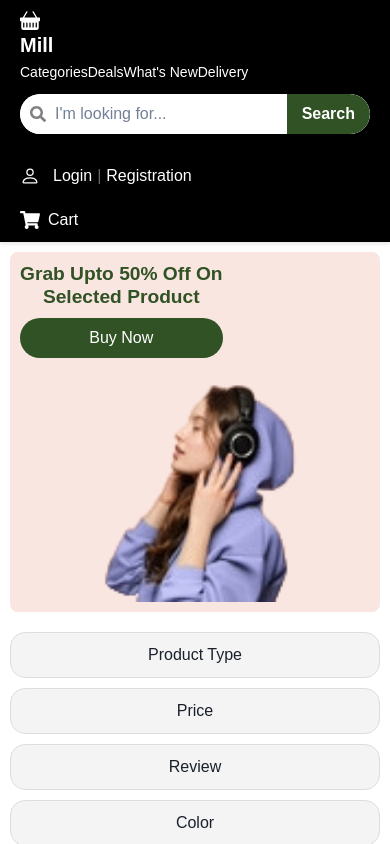
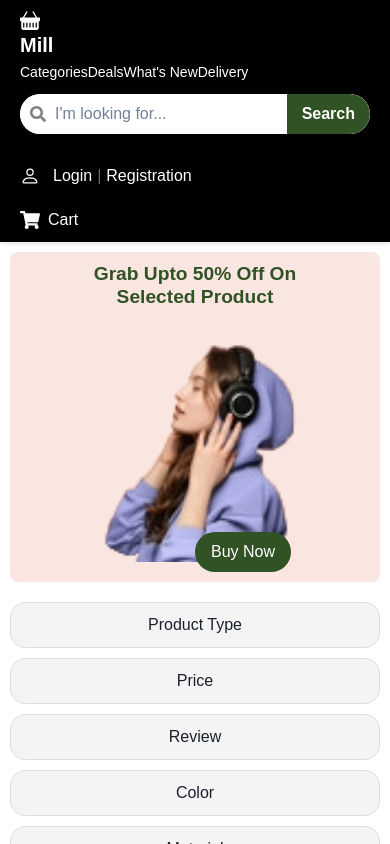
Before and after one commit to Antoine-Nchore/e-commerce-frontend, a React (Create React App) app: page / in a window 390 px wide. Shown: the top 844 px of the page. Built offline with nearby package versions, Linux system fonts and the light colour scheme; no server answers.

Commit message:
updated files

```diff
--- a/src/styles/Header.css
+++ b/src/styles/Header.css
@@ -38,10 +38,11 @@
   flex-shrink: 0;
 }
 
+
 @media (max-width: 480px) {
   .header {
     flex-direction: column;
-    align-items: flex-start;
+    align-items: center;
     padding: 10px;
     margin: 10px;
   }
@@ -55,16 +56,24 @@
     font-size: 1.2em;
   }
 
-  .header button {
-    padding: 8px 16px;
-    width: 100%;
-    box-sizing: border-box;
-    text-align: center;
-  }
-
   .header-image {
     width: 100%;
     margin-right: 0;
     border-radius: 8px;
+    margin-bottom: 10px;
+  }
+
+  .header button {
+    padding: 8px 16px;
+    width: auto;
+    box-sizing: border-box;
+    text-align: center;
+    align-self: center;
+    position: absolute;
+    bottom: 10px;
+  }
+
+  .header {
+    position: relative;
   }
 }
```
